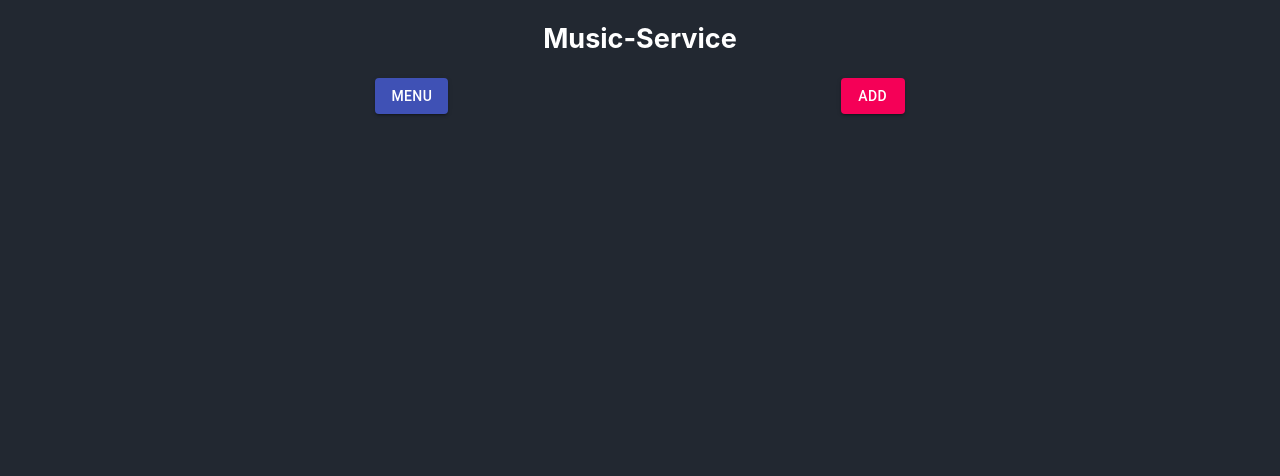
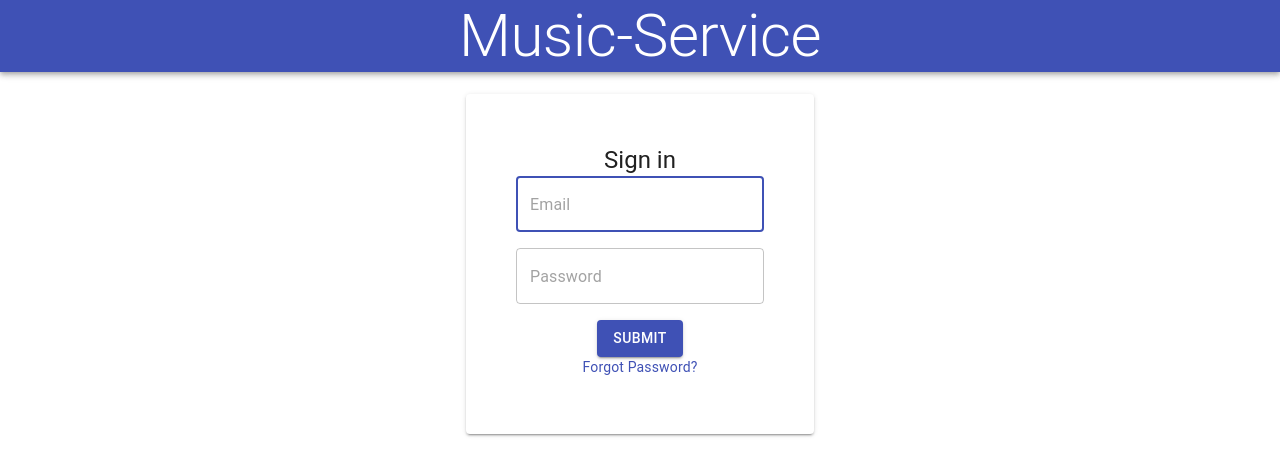
Before and after one commit to zilbers/music-service, a React (Create React App) app in the folder client/: page /songs/1 in a window 1280 px wide. Shown: the top 476 px of the page. Built offline with nearby package versions, Linux system fonts and the light colour scheme; no server answers.

Commit message:
Log in works

```diff
--- a/client/src/App.js
+++ b/client/src/App.js
@@ -1,10 +1,11 @@
-import React from "react";
+import React, { useState } from "react";
 import Display from "./components/Display";
 import Menu from "./components/Menu";
 import CreateNewData from "./components/CreateNewData";
 import Home from "./components/Home";
 import DisplaySingle from "./components/DisplaySingle";
 import Page404 from "./components/Page404";
+import Login from "./components/Login";
 import "./App.css";
 import { BrowserRouter as Router, Switch, Route } from "react-router-dom";
 
@@ -19,8 +20,18 @@ function App() {
   //       .catch((err) => console.log(err));
   //   }
   // }
+  const [logged, setLogged] = useState(false);
 
   return (
+    <>
+      {!logged && (
+        <Router>
+            <Route path="/">
+              <Login setLogged={setLogged}/>
+            </Route>
+        </Router>
+      )}
+      {logged && (
         <div className="App">
           <div className="Responsive">
             <Router>
@@ -32,7 +43,7 @@ function App() {
                 </div>
               </section>
               <Switch>
-            <Route path="/home" exact component={Home} />
+                <Route path="/home" component={Home} />
                 <Route path="/lists/:display" component={Display} />
                 <Route path="/songs/:id" component={DisplaySingle} />
                 <Route path="/albums/:id" component={DisplaySingle} />
@@ -43,6 +54,8 @@ function App() {
             </Router>
           </div>
         </div>
+      )}
+    </>
   );
 }
 
--- a/client/src/components/Login.js
+++ b/client/src/components/Login.js
@@ -11,6 +11,9 @@ import {
 } from "@material-ui/core";
 import { create } from "../modules/axios-module";
 import "./css/Login.css";
+import { createBrowserHistory } from "history";
+
+const history = createBrowserHistory();
 
 class Login extends React.Component {
   constructor(props) {
@@ -33,8 +36,10 @@ class Login extends React.Component {
     };
     create("login", credntials)
       .then((res) => {
+        console.log(this.props);
         if (res.data) {
-          this.props.history.push("/home");
+          this.props.setLogged(true);
+          history.push("home");
         } else {
           alert("Incorrect Credntials!");
         }
--- a/client/src/components/Page404.js
+++ b/client/src/components/Page404.js
@@ -8,7 +8,7 @@ function App() {
     <div className="Page404">
       <h1 className="pageHeader">Noice, 404</h1>
       <img className="img404" src={url.default} alt={`404`} />
-      <Link className="goHome" to="/">
+      <Link className="goHome" to="/home">
         <h4 className="homeLink">Go home, you're drunk</h4>
       </Link>
     </div>
--- a/client/src/index.js
+++ b/client/src/index.js
@@ -2,15 +2,8 @@ import React from "react";
 import ReactDOM from "react-dom";
 import "./index.css";
 import App from "./App";
-import { BrowserRouter as Router, Switch, Route } from "react-router-dom";
-import Login from "./components/Login";
 
 ReactDOM.render(
-  <Router>
-    <Switch>
-      <Route path="/" exact component={Login} />
-      <App />
-    </Switch>
-  </Router>,
+      <App />,
   document.getElementById("root")
 );
```
Lines whose indentation alone changed are shown as unchanged.
